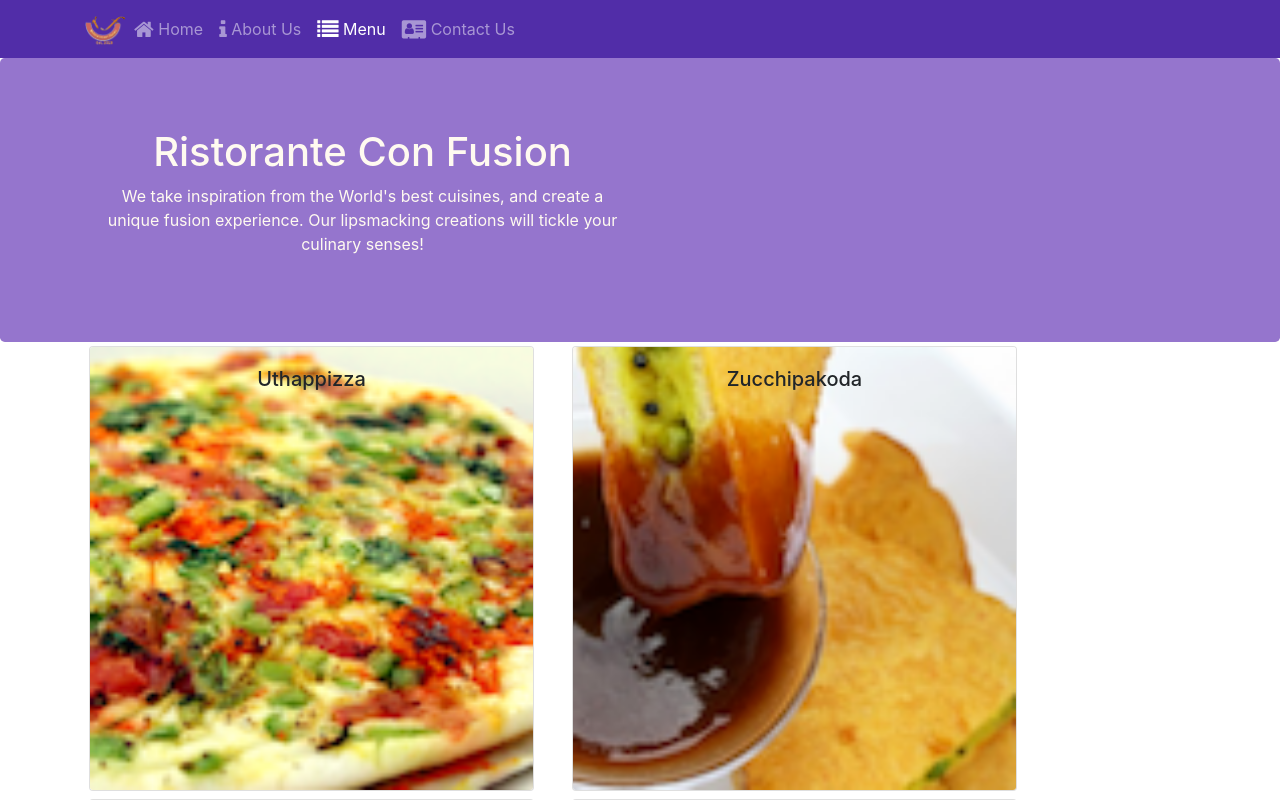
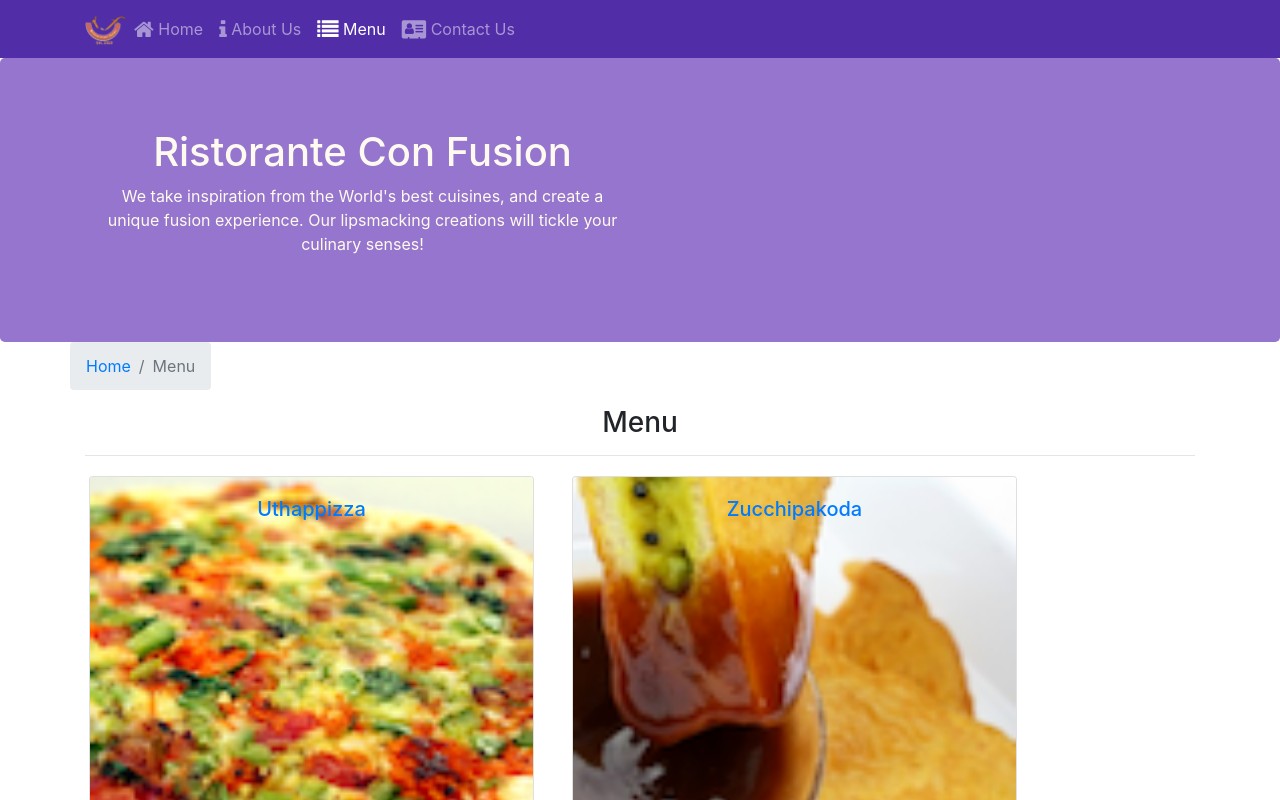
Before and after one commit to hansapradhan/React-Confusion, a React (Create React App) app: page /menu in a window 1280 px wide. Shown: the top 800 px of the page. Built offline with nearby package versions, Linux system fonts and the light colour scheme.

Commit message:
Single Page Application Part 2

```diff
--- a/src/components/ContactComponent.js
+++ b/src/components/ContactComponent.js
@@ -1,8 +1,20 @@
 import React from 'react';
+import { Breadcrumb, BreadcrumbItem } from 'reactstrap';
+import { Link } from 'react-router-dom';
 
 function Contact(props) {
     return(
         <div className="container">
+        <div className="row">
+            <Breadcrumb>
+                <BreadcrumbItem><Link to="/home">Home</Link></BreadcrumbItem>
+                <BreadcrumbItem active>Contact Us</BreadcrumbItem>
+            </Breadcrumb>
+            <div className="col-12">
+                <h3>Contact Us</h3>
+                <hr />
+            </div>
+        </div>
             <div className="row row-content">
                 <div className="col-12">
                 <h3>Location Information</h3>
--- a/src/components/DishDetailComponent.js
+++ b/src/components/DishDetailComponent.js
@@ -1,6 +1,6 @@
 import React from 'react';
-import { Card, CardImg, CardImgOverlay, CardText, CardBody, CardTitle } from 'reactstrap';
-
+import { Card, CardImg, CardText, CardBody,CardTitle, Breadcrumb, BreadcrumbItem } from 'reactstrap';
+import { Link } from 'react-router-dom';
 
 
     function RenderDish({dish}) {
@@ -14,7 +14,7 @@
                 </CardBody>
                 </Card>
             </div>
-        )
+        );
     }
     function RenderComments({comments}) {
         if (comments != null) {
@@ -45,13 +45,23 @@
             const dish = props.dish
 
             return(
-                <div className="container">
-                    <div className="row">
-                        <RenderDish dish={props.dish} />
-                        <RenderComments comments={props.dish.comments} />
+              <div className="container">
+                <div className="row">
+                    <Breadcrumb>
+                        <BreadcrumbItem><Link to="/menu">Menu</Link></BreadcrumbItem>
+                        <BreadcrumbItem active>{props.dish.name}</BreadcrumbItem>
+                    </Breadcrumb>
+                    <div className="col-12">
+                        <h3>{props.dish.name}</h3>
+                        <hr />
                     </div>
                 </div>
-            )
+                <div className="row">
+                    <RenderDish dish={props.dish} />
+                    <RenderComments comments={props.comments} />
+                </div>
+              </div>
+            );
         }
          else {
             return(
--- a/src/components/MainComponent.js
+++ b/src/components/MainComponent.js
@@ -35,6 +35,14 @@
          />
       );
     }
+
+    const DishWithId = ({match}) => {
+        return(
+            <DishDetail dish={this.state.dishes.filter((dish) => dish.id === parseInt(match.params.dishId,10))[0]}
+              comments={this.state.comments.filter((comment) => comment.dishId === parseInt(match.params.dishId,10))} />
+        );
+      }
+
     return (
       <div>
         <Header />
@@ -42,6 +50,7 @@
           <Route path ="/home" component={HomePage} />
           <Route exact path ="/menu" component={() => <Menu dishes={this.state.dishes} /> } />
           <Route exact path='/contactus' component={Contact} />
+          <Route path='/menu/:dishId' component={DishWithId} />
           <Redirect to="/home" />
         </Switch>
         <Footer />
--- a/src/components/MenuComponent.js
+++ b/src/components/MenuComponent.js
@@ -1,15 +1,16 @@
 import React from 'react';
-import { Card, CardImg, CardImgOverlay,
-    CardTitle } from 'reactstrap';
+import { Card, CardImg, CardImgOverlay,CardTitle, Breadcrumb, BreadcrumbItem } from 'reactstrap';
+import { Link } from 'react-router-dom';
 
     function RenderMenuItem ({dish, onClick}) {
         return (
-            <Card
-                onClick={() => onClick(dish.id)}>
+          <Card>
+              <Link to={`/menu/${dish.id}`}>
                   <CardImg width="100%" src={dish.image} alt={dish.name} />
                   <CardImgOverlay>
                       <CardTitle>{dish.name}</CardTitle>
                   </CardImgOverlay>
+              </Link>
           </Card>
         );
     }
@@ -19,13 +20,23 @@
         const menu = props.dishes.map((dish) => {
             return (
                 <div className="col-12 col-md-5 m-1"  key={dish.id}>
-                    <RenderMenuItem dish={dish} onClick={props.onClick} />
+                    <RenderMenuItem dish={dish} />
                 </div>
             );
         });
 
         return (
           <div className="container">
+                      <div className="row">
+                          <Breadcrumb>
+                              <BreadcrumbItem><Link to="/home">Home</Link></BreadcrumbItem>
+                              <BreadcrumbItem active>Menu</BreadcrumbItem>
+                          </Breadcrumb>
+                          <div className="col-12">
+                              <h3>Menu</h3>
+                              <hr />
+                          </div>
+                      </div>
                       <div className="row">
                           {menu}
                       </div>
```
Lines whose indentation alone changed are shown as unchanged.
